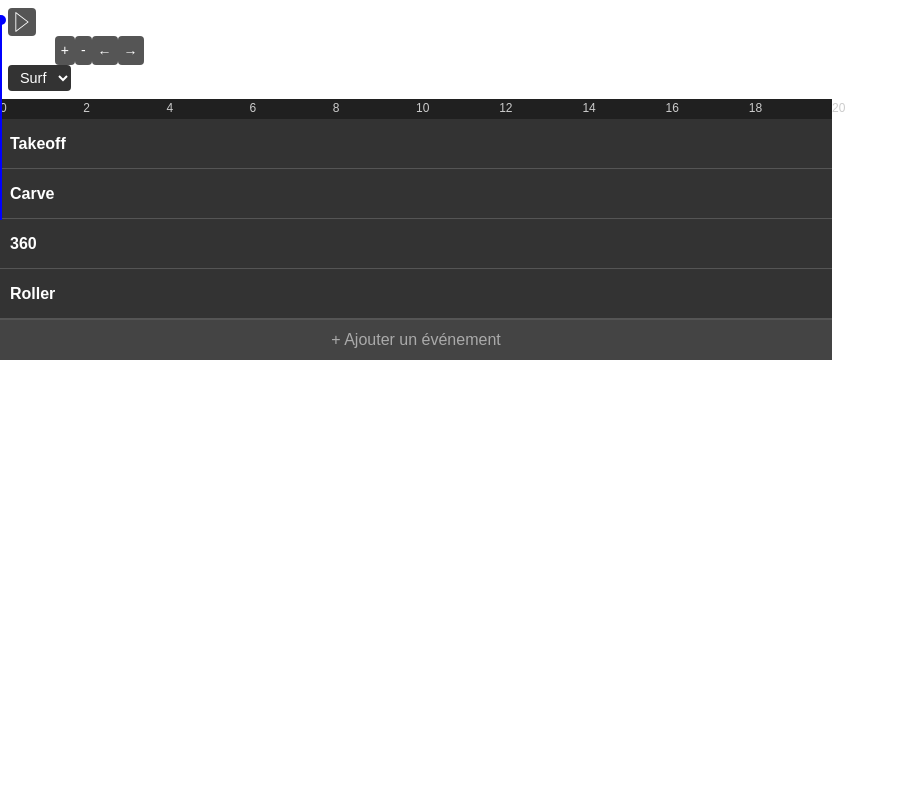
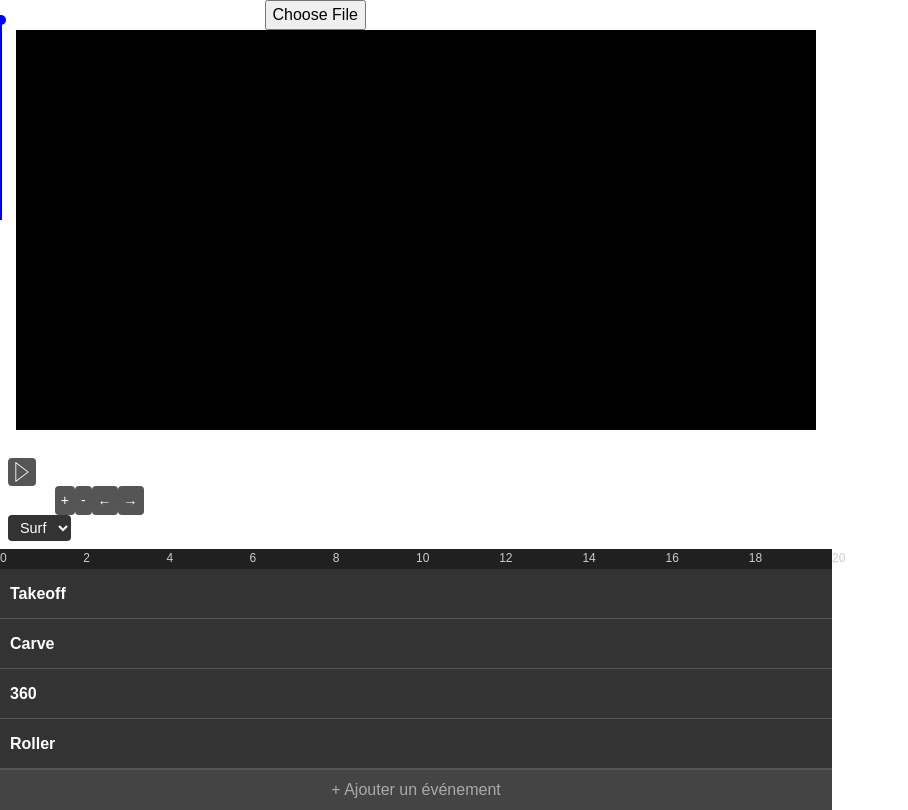
Before and after one commit to 2nzi/labeling-frontend-tailwind, a Vue app: page / in a window 1280 px wide. Shown: the whole page, without its empty margins (0-908 px from the left). Built offline with nearby package versions, Linux system fonts and the light colour scheme.

Commit message:
visualize video and synchro with timeline

```diff
--- a/src/components/TimelineEditor.vue
+++ b/src/components/TimelineEditor.vue
@@ -6,10 +6,22 @@
     @keydown.a="handleAKey"
     tabindex="0"
   >
+    <!-- Lecteur de vidéo -->
+    <VideoPlayer
+      ref="videoPlayer"
+      :currentTime="currentTime"
+      :isPlaying="isPlaying"
+      @updateCurrentTime="syncTimelineWithVideo"
+      @togglePlayPause="togglePlayPause"
+      @videoUploaded="handleVideoUploaded"
+      @videoDuration="updateDurationFromVideo"
+    />
+
     <!-- Contrôles de la timeline -->
     <TimelineControls
       :isPlaying="isPlaying"
       :currentTime="currentTime"
+      :isVideoLoaded="isVideoLoaded"
       @togglePlayPause="togglePlayPause"
       @zoomIn="zoomIn"
       @zoomOut="zoomOut"
@@ -17,7 +29,6 @@
       @scrollRight="scrollRight"
       @sportSelected="loadSportConfiguration"
     />
-
 
     <!-- Conteneur de la timeline -->
     <div class="relative mt-4 w-full overflow-hidden timeline-container" @click.stop="">
@@ -78,6 +89,7 @@ import TimelineGraduation from './TimelineGraduation.vue';
 import TimelineCursor from './TimelineCursor.vue';
 import TimelineEventRow from './TimelineEventRow.vue';
 import ConfirmationDialog from './ConfirmationDialog.vue';
+import VideoPlayer from './VideoPlayer.vue';
 import sportsConfigurations from "@/assets/sportsConfigurations.js";
 
 export default {
@@ -87,6 +99,7 @@ export default {
     TimelineCursor,
     TimelineEventRow,
     ConfirmationDialog,
+    VideoPlayer,
   },
   data() {
     return {
@@ -99,6 +112,8 @@ export default {
       selectedBlock: null,
       showConfirmation: false,
       isEditingEventName: false,
+      isVideoLoaded: false,
+      animationFrameId: null,
       events: [],
     };
   },
@@ -112,29 +127,42 @@ export default {
       }
     },
     togglePlayPause() {
-      this.isPlaying = !this.isPlaying;
-      if (this.isPlaying) {
-        this.startPlayback();
-      } else {
-        clearInterval(this.playbackInterval);
+      if (this.isVideoLoaded) {
+        this.isPlaying = !this.isPlaying;
+        this.$refs.videoPlayer.togglePlayback();
+        if (this.isPlaying) {
+          this.startAnimation();
+        } else {
+          this.stopAnimation();
+        }
       }
     },
-    startPlayback() {
-      this.playbackInterval = setInterval(() => {
-        if (this.currentTime >= this.duration) {
-          this.currentTime = 0;
-        } else {
-          this.currentTime += 0.01;
+    startAnimation() {
+      const animateCursor = () => {
+        if (this.$refs.videoPlayer && this.isPlaying) {
+          // Synchronise `currentTime` avec la position de la vidéo
+          this.currentTime = this.$refs.videoPlayer.$refs.video.currentTime;
+          // Demande la prochaine image pour rendre le mouvement fluide
+          this.animationFrameId = requestAnimationFrame(animateCursor);
         }
-        const cursorPosition = this.currentTime;
-        const endVisibleTime = this.scrollOffset + this.visibleDuration;
-
-        if (cursorPosition > endVisibleTime) {
-          this.scrollOffset = cursorPosition - this.visibleDuration + 1;
-        }
-      }, 10);
+      };
+      this.animationFrameId = requestAnimationFrame(animateCursor);
     },
-
+    stopAnimation() {
+      if (this.animationFrameId) {
+        cancelAnimationFrame(this.animationFrameId);
+        this.animationFrameId = null;
+      }
+    },
+    updateDurationFromVideo(videoDuration) {
+      this.duration = videoDuration;
+    },
+    syncTimelineWithVideo(time) {
+      this.currentTime = time;
+    },
+    handleVideoUploaded() {
+      this.isVideoLoaded = true;
+    },
     handleKeyEvents(event) {
       if (this.isEditingEventName) return;
 
@@ -148,7 +176,6 @@ export default {
         this.deleteSelectedElement();
       }
     },
-
     deleteSelectedElement() {
       if (this.selectedBlock) {
         if (this.selectedEvent !== null && this.selectedEvent < this.events.length) {
@@ -237,7 +264,6 @@ export default {
       this.currentTime = Math.min(this.duration, Math.max(0, time));
     },
     deselectAll(event) {
-      // Vérifie si le clic a eu lieu en dehors de .timeline-editor
       if (!event.target.closest('.timeline-editor')) {
         this.selectedEvent = null;
         this.selectedBlock = null;
@@ -266,15 +292,14 @@ export default {
         }
       }
     },
-
   },
   mounted() {
     document.addEventListener("keydown", this.handleKeyEvents);
     document.addEventListener("click", this.deselectAll);
-    this.loadSportConfiguration("Surf"); // Charger par défaut la configuration "Surf"
+    this.loadSportConfiguration("Surf");
   },
   beforeUnmount() {
-    clearInterval(this.playbackInterval);
+    this.stopAnimation(); // Nettoie l'animation lors du démontage
     document.removeEventListener("keydown", this.handleKeyEvents);
     document.removeEventListener("click", this.deselectAll);
   },
--- /dev/null
+++ b/src/components/VideoPlayer.vue
@@ -0,0 +1,82 @@
+<template>
+  <div class="video-player-container">
+    <input type="file" @change="loadVideo" accept="video/*" />
+    <video
+      ref="video"
+      :src="videoSource"
+      @timeupdate="updateCurrentTime"
+      @loadedmetadata="onVideoLoaded"
+      class="video-player"
+      muted
+    ></video>
+  </div>
+</template>
+
+<script>
+export default {
+  props: {
+    currentTime: Number,
+    isPlaying: Boolean,
+  },
+  data() {
+    return {
+      videoSource: null,
+    };
+  },
+  watch: {
+    currentTime(newTime) {
+      if (this.$refs.video && Math.abs(this.$refs.video.currentTime - newTime) > 0.1) {
+        this.$refs.video.currentTime = newTime;
+      }
+    },
+    isPlaying(newPlayingState) {
+      if (this.$refs.video) {
+        if (newPlayingState) {
+          this.$refs.video.play();
+        } else {
+          this.$refs.video.pause();
+        }
+      }
+    },
+  },
+  methods: {
+    loadVideo(event) {
+      const file = event.target.files[0];
+      if (file) {
+        this.videoSource = URL.createObjectURL(file);
+        this.$emit("videoUploaded");
+      }
+    },
+    updateCurrentTime() {
+      const currentTime = this.$refs.video.currentTime;
+      this.$emit("updateCurrentTime", currentTime);
+    },
+    onVideoLoaded() {
+      const videoDuration = this.$refs.video.duration;
+      this.$emit("videoDuration", videoDuration);
+    },
+    togglePlayback() {
+      if (this.isPlaying) {
+        this.$refs.video.pause();
+      } else {
+        this.$refs.video.play();
+      }
+    },
+  },
+};
+</script>
+
+<style scoped>
+.video-player-container {
+  display: flex;
+  flex-direction: column;
+  align-items: center;
+  margin-bottom: 20px;
+}
+.video-player {
+  width: 100%;
+  max-width: 800px;
+  height: auto;
+  background: black;
+}
+</style>
```
